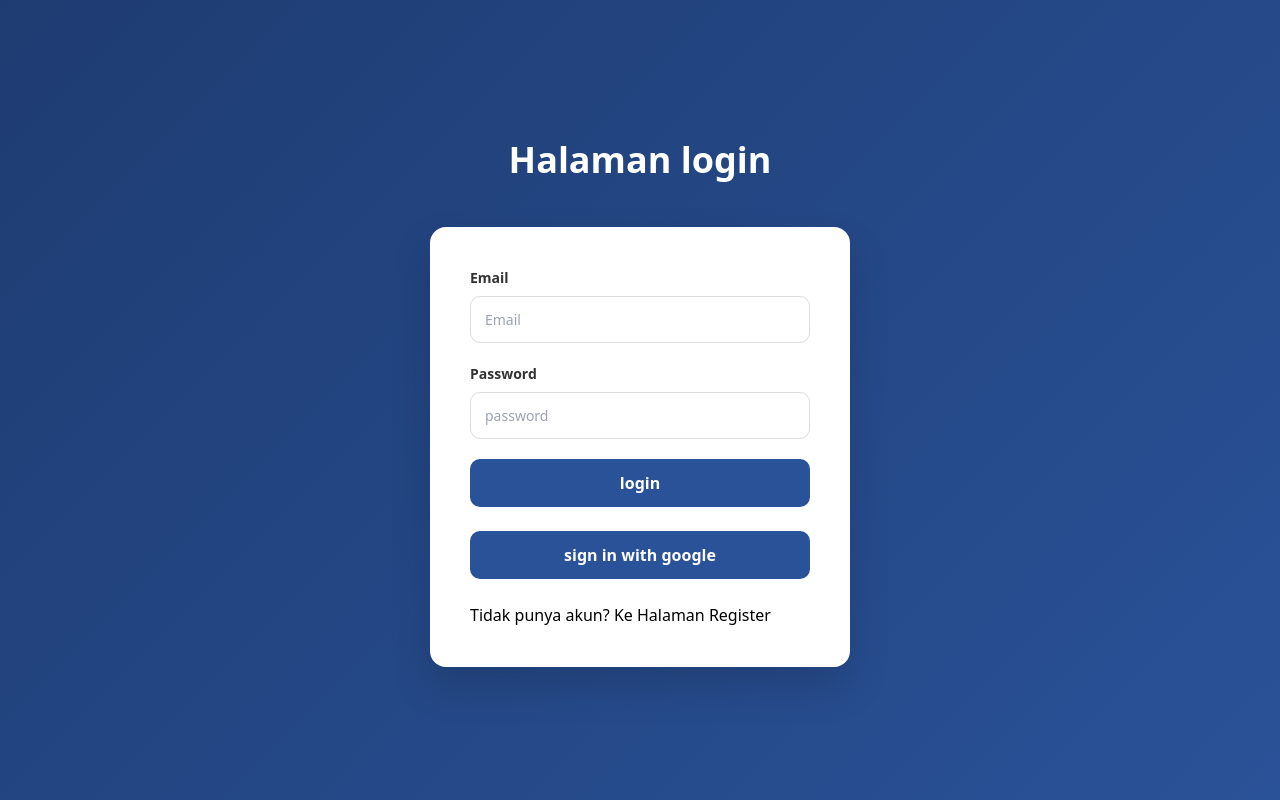
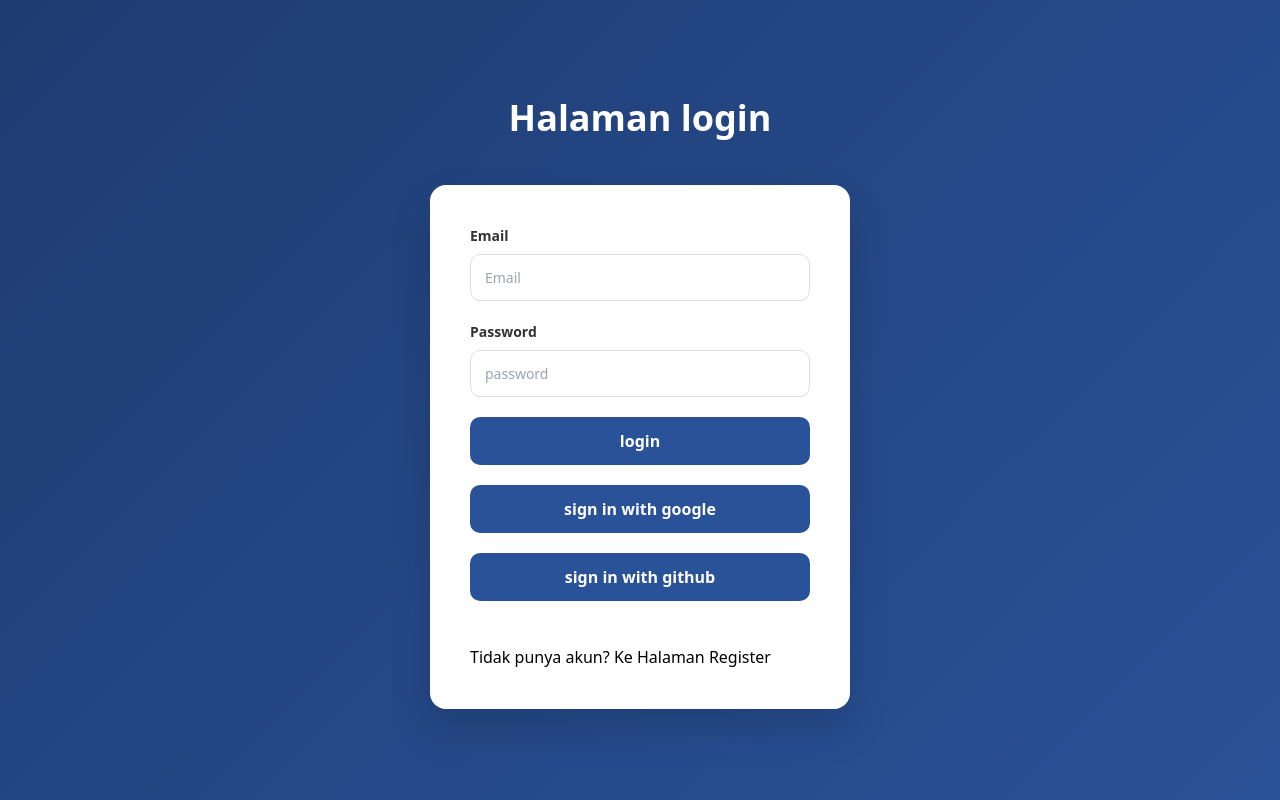
Before and after one commit to DewitaA12/Pemrograman-Framework, a Next.js app in the folder my-app-1/: page /auth/login in a window 1280 px wide. Built offline with nearby package versions, Linux system fonts and the light colour scheme.

Commit message:
add remote patterns in next.config, fix Head tag in pages index, add GitHub login button in login page

```diff
--- a/my-app-1/next.config.js
+++ b/my-app-1/next.config.js
@@ -1,6 +1,21 @@
 /** @type {import('next').NextConfig} */
 const nextConfig = {
   reactStrictMode: true,
-}
 
-module.exports = nextConfig
+  images: {
+    remotePatterns: [
+      {
+        // Avatar dari Google
+        protocol: "https",
+        hostname: "lh3.googleusercontent.com",
+      },
+      {
+        // Avatar dari GitHub
+        protocol: "https",
+        hostname: "avatars.githubusercontent.com",
+      },
+    ],
+  },
+};
+
+module.exports = nextConfig;
--- a/my-app-1/src/pages/index.tsx
+++ b/my-app-1/src/pages/index.tsx
@@ -1,5 +1,4 @@
 import Head from 'next/head'
-import Image from 'next/image'
 import { Inter } from 'next/font/google'
 import styles from '@/styles/Home.module.css'
 import Link from 'next/link'
@@ -8,12 +7,15 @@ const inter = Inter({ subsets: ['latin'] })
 
 export default function Home() {
   return (
-    <div>
-      <head>
+    <>
+      {}
+      <Head>
         <title>Praktikum Next.js Pages Router</title>
-      </head>
-      <h1>Praktikum Next.js Pages Router</h1> <br />
-      <p>Mahasiswa D4 Pengembangan Web</p>
-    </div>
+      </Head>
+      <div>
+        <h1>Praktikum Next.js Pages Router</h1> <br />
+        <p>Mahasiswa D4 Pengembangan Web</p>
+      </div>
+    </>
   )
 }
--- a/my-app-1/src/views/auth/login/index.tsx
+++ b/my-app-1/src/views/auth/login/index.tsx
@@ -47,10 +47,7 @@ const Tampilanlogin = () => {
 
             {/* Input Email */}
             <div className={style.login__form__item}>
-              <label
-                htmlFor="email"
-                className={style.login__form__item__label}
-              >
+              <label htmlFor="email" className={style.login__form__item__label}>
                 Email
               </label>
               <input
@@ -64,10 +61,7 @@ const Tampilanlogin = () => {
 
             {/* Input Password */}
             <div className={style.login__form__item}>
-              <label
-                htmlFor="password"
-                className={style.login__form__item__label}
-              >
+              <label htmlFor="password" className={style.login__form__item__label}>
                 Password
               </label>
               <input
@@ -79,22 +73,39 @@ const Tampilanlogin = () => {
               />
             </div>
 
-            {/* Button login dengan Loading */}
+            {/* ✅ Setiap tombol dibungkus div — tidak ada <br> di dalam <form> */}
+            <div className={style.login__form__item}>
               <button
                 type="submit"
                 className={style.login__form__item__button}
                 disabled={isLoading}
               >
                 {isLoading ? "Loading..." : "login"}
-            </button>{" "}
-            <br /> <br />
+              </button>
+            </div>
+
+            <div className={style.login__form__item}>
               <button
+                type="button"
                 onClick={() => signIn("google", { callbackUrl, redirect: false })}
                 className={style.login__form__item__button}
                 disabled={isLoading}
               >
                 {isLoading ? "Loading..." : "sign in with google"}
               </button>
+            </div>
+
+            {/* ✅ Tombol GitHub - Tugas Mandiri No. 3 */}
+            <div className={style.login__form__item}>
+              <button
+                type="button"
+                onClick={() => signIn("github", { callbackUrl, redirect: false })}
+                className={style.login__form__item__button}
+                disabled={isLoading}
+              >
+                {isLoading ? "Loading..." : "sign in with github"}
+              </button>
+            </div>
 
           </form>
           <br />
```
Lines whose indentation alone changed are shown as unchanged.
